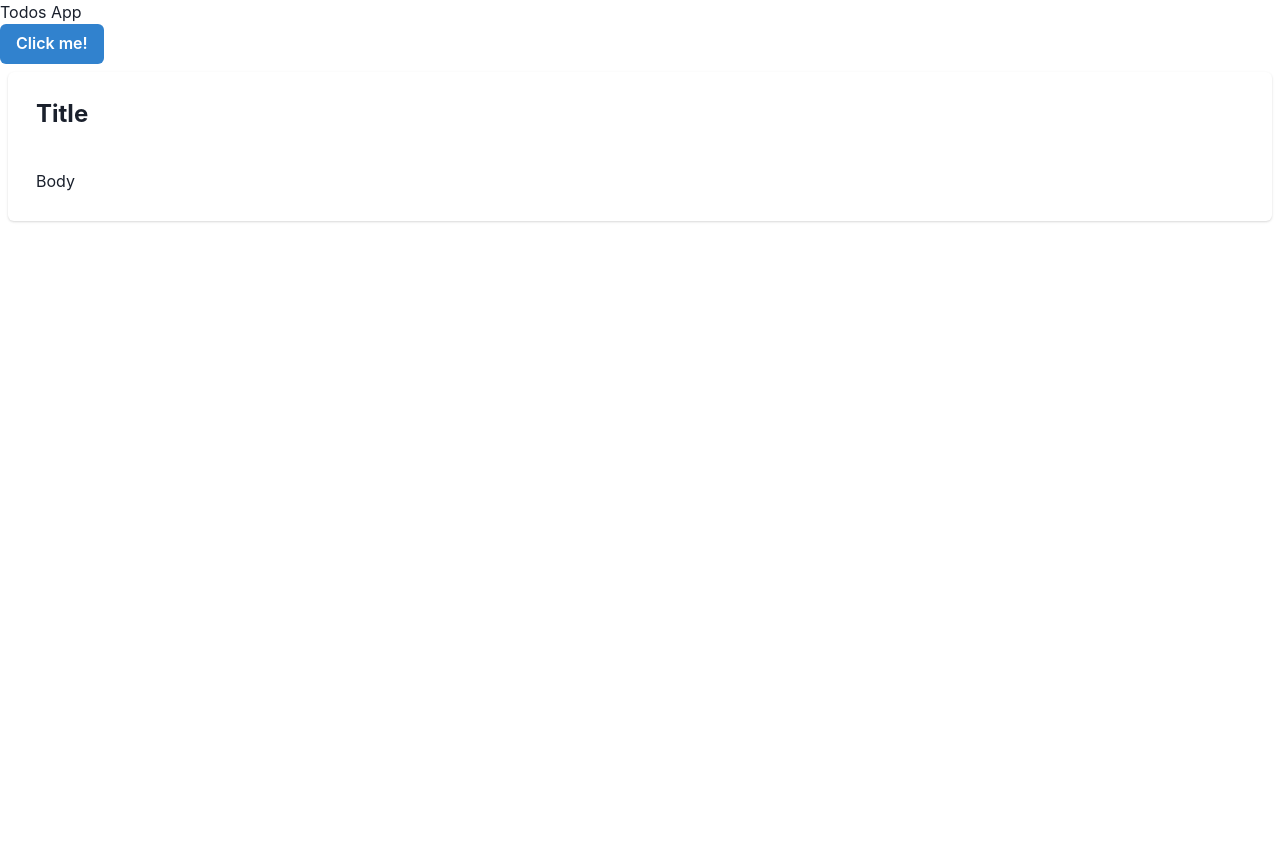
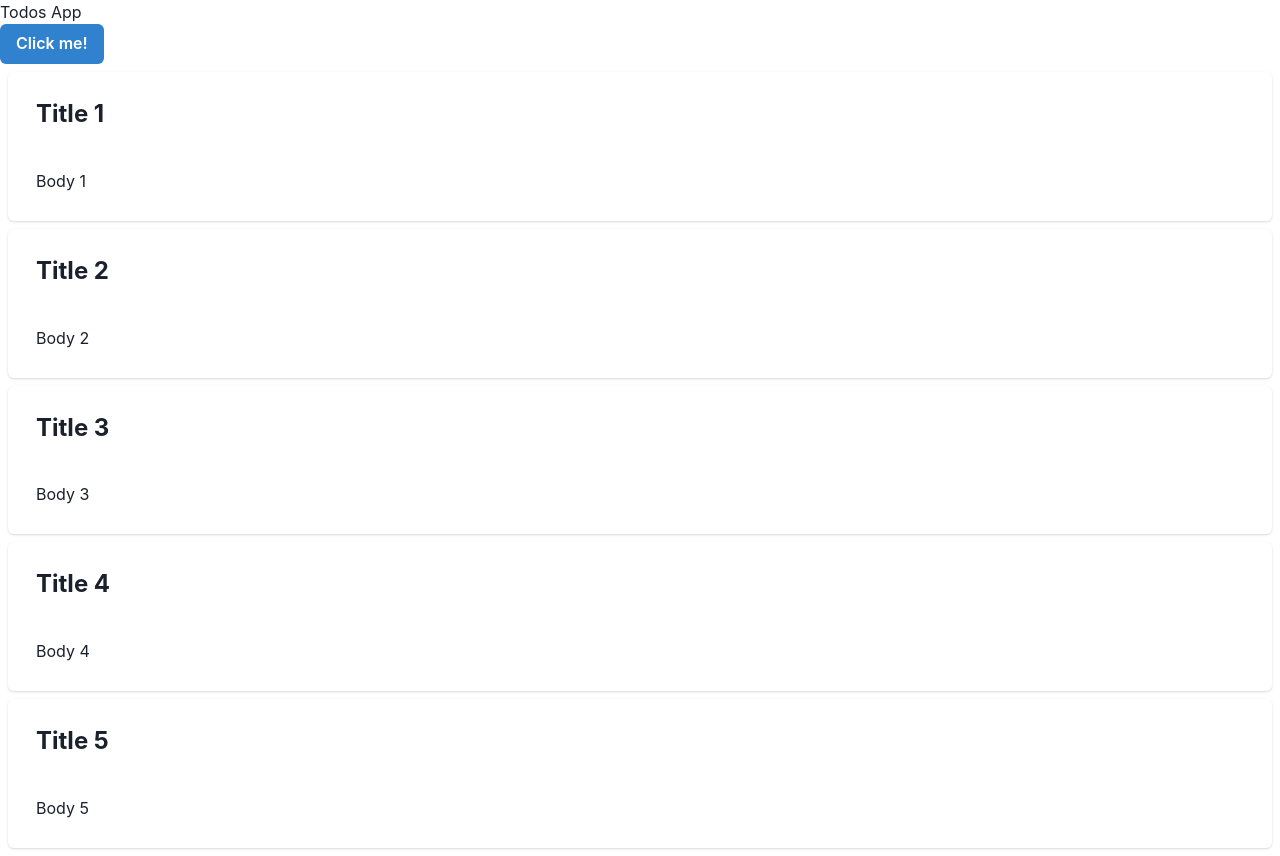
Before and after one commit to chrisvasqm/react-notes, a React (Vite) app: page / in a window 1280 px wide. Before the commit the page ends 800 px from the top, so only its background shows below. Built offline with nearby package versions, Linux system fonts and the light colour scheme.

Commit message:
Display notes

```diff
--- a/src/App.tsx
+++ b/src/App.tsx
@@ -1,13 +1,20 @@
 import { Button } from '@chakra-ui/react';
 import './App.css';
 import NoteCard from './components/NoteCard';
+import notesData from './resources/notes.json';
 
 function App() {
+  const notes = notesData;
+
+  if (notes.length == 0) return <p>No notes to show.</p>;
+
   return (
     <>
       <h1>Todos App</h1>
       <Button colorScheme='blue'>Click me!</Button>
-      <NoteCard title='Title' body='Body' />
+
+      {notes &&
+        notes.map(note => <NoteCard key={note.title} title={note.title} body={note.body} />)}
     </>
   );
 }
```
